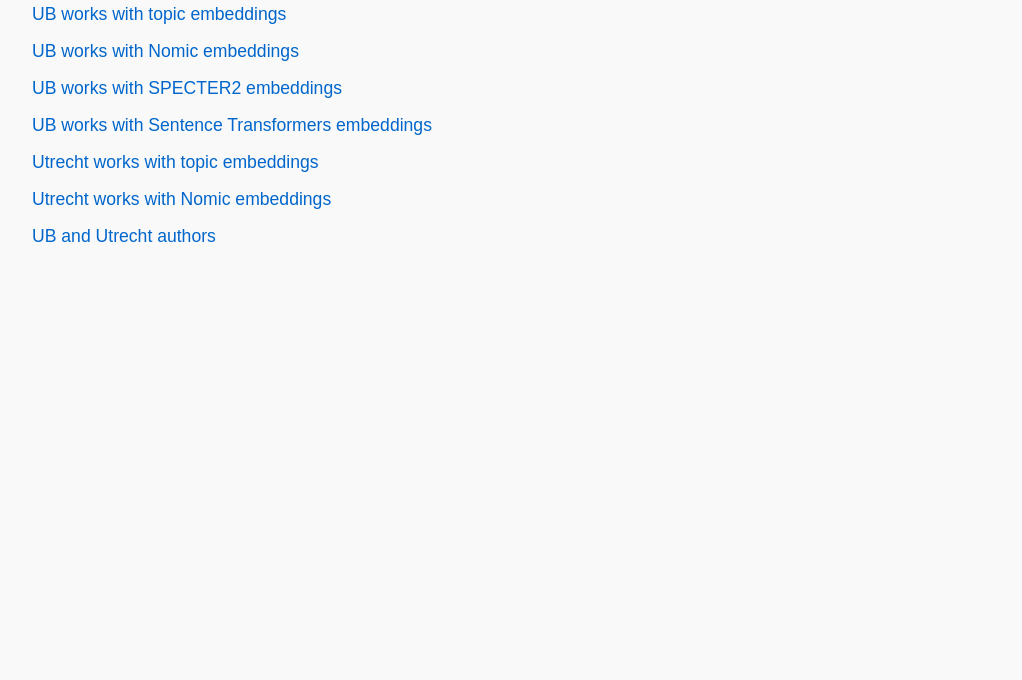
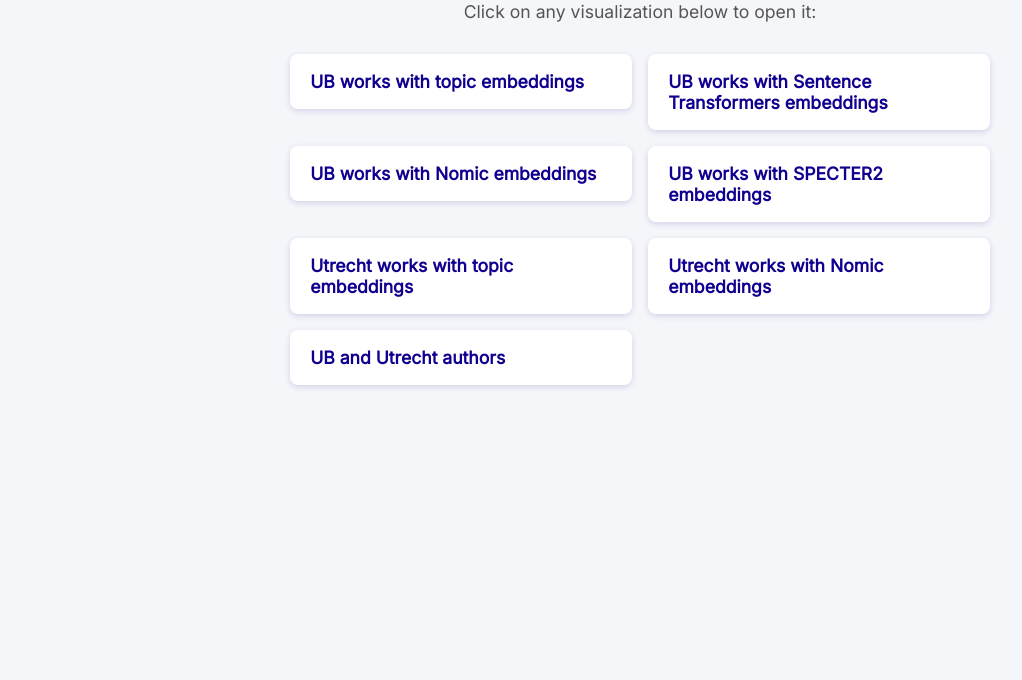
Before and after one commit to AlbaGarciaRomo/AlbaGarciaRomo.github.io, a plain HTML site: page index.html in a window 1280 px wide. Shown: the part 120-800 px from the top of the page, without its empty margins (0-1022 px from the left). Drawn offline with Linux system fonts and the light colour scheme.

Commit message:
index.html

```diff
--- a/index.html
+++ b/index.html
@@ -4,44 +4,105 @@
   <meta charset="UTF-8" />
   <meta name="viewport" content="width=device-width, initial-scale=1" />
   <title>Interactive Visualizations</title>
+  <link href="https://fonts.googleapis.com/css2?family=Inter&display=swap" rel="stylesheet" />
   <style>
+    /* Reset some default styles */
+    * {
+      box-sizing: border-box;
+    }
+
     body {
-      font-family: Arial, sans-serif;
-      margin: 2rem;
-      background: #f9f9f9;
+      font-family: 'Inter', Arial, sans-serif;
+      background-color: #f5f6fa;
       color: #333;
+      margin: 0;
+      padding: 2rem 1rem;
+      display: flex;
+      justify-content: center;
+      min-height: 100vh;
     }
+
+    .container {
+      max-width: 700px;
+      width: 100%;
+    }
+
     h1 {
       color: #10008f;
+      text-align: center;
+      margin-bottom: 0.5rem;
+      font-weight: 700;
+      font-size: 2.4rem;
     }
-    ul {
-      list-style-type: none;
-      padding: 0;
-    }
-    li {
-      margin-bottom: 1rem;
-    }
-    a {
-      text-decoration: none;
-      color: #0066cc;
+
+    p {
+      text-align: center;
+      color: #555;
+      margin-bottom: 2rem;
       font-size: 1.1rem;
     }
-    a:hover {
-      text-decoration: underline;
+
+    ul {
+      list-style: none;
+      padding: 0;
+      margin: 0;
+      display: grid;
+      grid-template-columns: 1fr;
+      gap: 1rem;
+    }
+
+    @media (min-width: 600px) {
+      ul {
+        grid-template-columns: 1fr 1fr;
+      }
+    }
+
+    li {
+      /* no bullets */
+    }
+
+    a {
+      display: block;
+      background: white;
+      padding: 1rem 1.2rem;
+      border-radius: 8px;
+      box-shadow: 0 2px 6px rgba(16, 0, 143, 0.15);
+      color: #10008f;
+      font-weight: 600;
+      font-size: 1.1rem;
+      text-decoration: none;
+      transition: transform 0.15s ease, box-shadow 0.15s ease;
+      border: 1px solid transparent;
+      user-select: none;
+    }
+
+    a:hover,
+    a:focus {
+      box-shadow: 0 6px 12px rgba(16, 0, 143, 0.3);
+      transform: translateY(-3px);
+      border-color: #10008f;
+      outline: none;
+    }
+
+    a:active {
+      transform: translateY(-1px);
+      box-shadow: 0 4px 8px rgba(16, 0, 143, 0.25);
     }
   </style>
 </head>
 <body>
+  <div class="container">
     <h1>Interactive Visualizations</h1>
     <p>Click on any visualization below to open it:</p>
     <ul>
       <li><a href="UB_24_topics_15_neighbors.html">UB works with topic embeddings</a></li>
+      <li><a href="UB_24_works_st_15_neighbors.html">UB works with Sentence Transformers embeddings</a></li>
       <li><a href="UB_24_works_nomic_15_neighbors.html">UB works with Nomic embeddings</a></li>
       <li><a href="UB_24_works_specter2_15_neighbors.html">UB works with SPECTER2 embeddings</a></li>
-    <li><a href="UB_24_works_st_15_neighbors.html">UB works with Sentence Transformers embeddings</a></li>
       <li><a href="Utrecht_24_topics_15_neighbors.html">Utrecht works with topic embeddings</a></li>
       <li><a href="Utrecht_24_works_nomic_15_neighbors.html">Utrecht works with Nomic embeddings</a></li>
       <li><a href="UB_vs_Utrecht_authors_nomic_15_byInstitution.html">UB and Utrecht authors</a></li>
     </ul>
+  </div>
 </body>
 </html>
```
Lines whose indentation alone changed are shown as unchanged.
